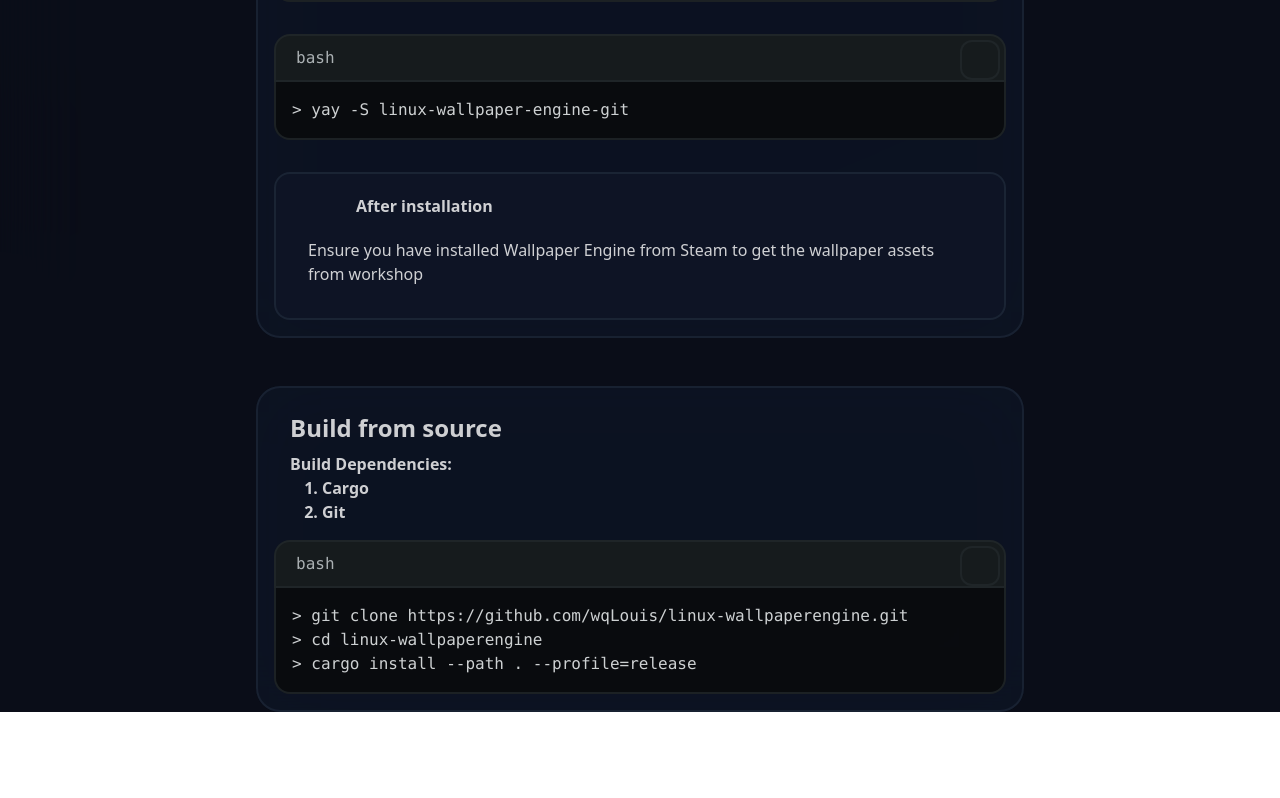
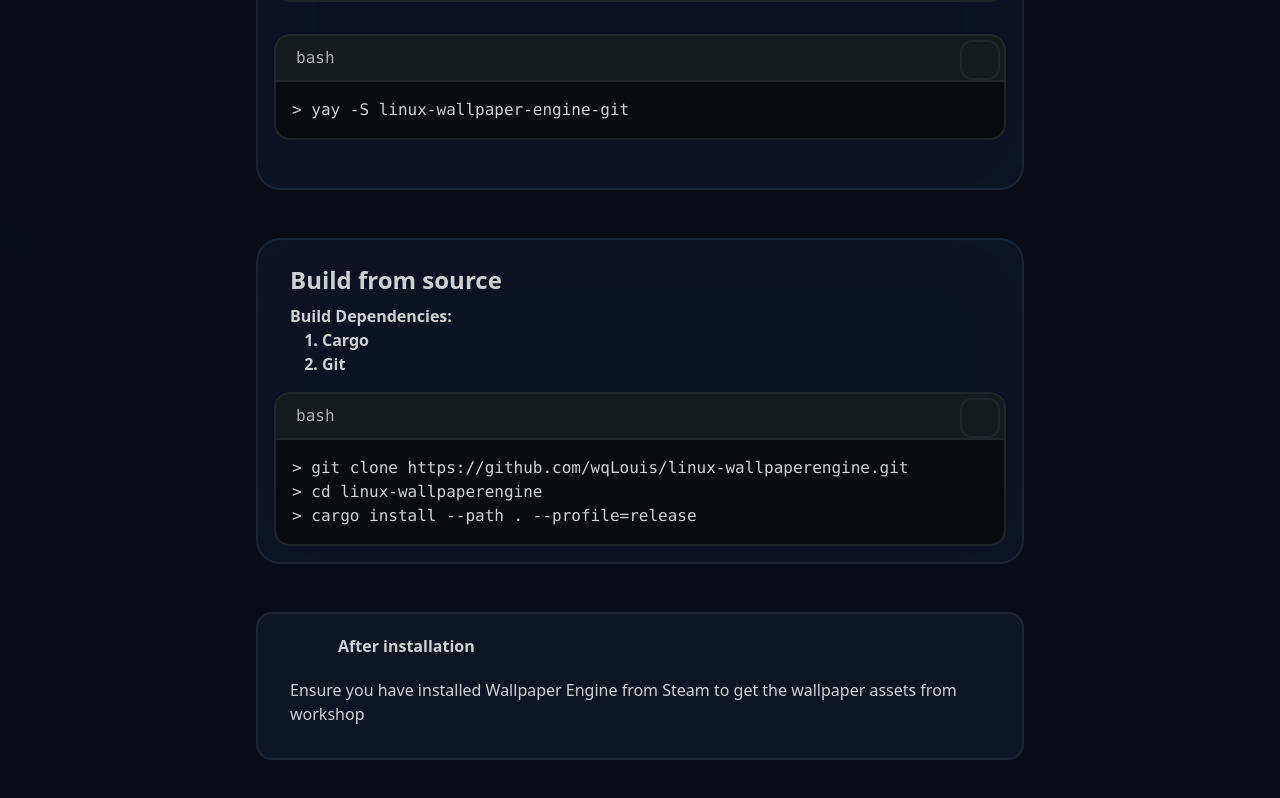
Before and after one commit to wqLouis/wqlouis.github.io, a SvelteKit app: page /projects/linux-wallpaper-engine in a window 1280 px wide. Shown: the part 1226-2024 px from the top of the page. Before the commit the page ends 1938 px from the top, so only its background shows below. Built offline with nearby package versions, Linux system fonts and the light colour scheme; what @iconify/tailwind4 would draw is missing.

Commit message:
fix(lwe/installation): put the after installation to the end of the section

```diff
--- a/src/routes/projects/linux-wallpaper-engine/+page.svelte
+++ b/src/routes/projects/linux-wallpaper-engine/+page.svelte
@@ -82,7 +82,7 @@
 		</div>
 	</section>
 	<section
-		class="z-1 flex h-max w-full flex-col gap-12 bg-bg/70 pt-28 backdrop-blur-2xl"
+		class="z-1 flex h-max w-full flex-col gap-12 bg-bg/70 py-28 backdrop-blur-2xl"
 		id="installation"
 	>
 		<div class="mx-auto flex h-max w-6/10 rounded-3xl border-2 border-border bg-fg p-4 px-6">
@@ -96,19 +96,6 @@
 			<div class="my-8 flex flex-col gap-8">
 				<CodeBlock lang="bash" lines={['paru -S linux-wallpaper-engine-git']}></CodeBlock>
 				<CodeBlock lang="bash" lines={['yay -S linux-wallpaper-engine-git']}></CodeBlock>
-			</div>
-			<div
-				class="flex flex-col rounded-2xl border-2 border-border/80 bg-fg/70 px-8 pb-8 font-medium text-text/80"
-			>
-				<span class="my-4 flex">
-					<span class="my-auto icon-[heroicons--exclamation-triangle-20-solid] size-8 text-gray-300"
-					></span>
-					<span class="my-auto ml-4 text-center font-bold">After installation</span>
-				</span>
-				<span class="">
-					Ensure you have installed Wallpaper Engine from Steam to get the wallpaper assets from
-					workshop
-				</span>
 			</div>
 		</div>
 		<div
@@ -129,5 +116,18 @@
 				]}
 			></CodeBlock>
 		</div>
+		<div
+			class="mx-auto flex h-max w-6/10 flex-col rounded-2xl border-2 border-border/80 bg-fg/70 px-8 pb-8 font-medium text-text/80"
+		>
+			<span class="my-4 flex">
+				<span class="my-auto icon-[heroicons--exclamation-triangle-20-solid] size-8 text-gray-300"
+				></span>
+				<span class="my-auto ml-4 text-center font-bold">After installation</span>
+			</span>
+			<span class="">
+				Ensure you have installed Wallpaper Engine from Steam to get the wallpaper assets from
+				workshop
+			</span>
+		</div>
 	</section>
 </section>
```
